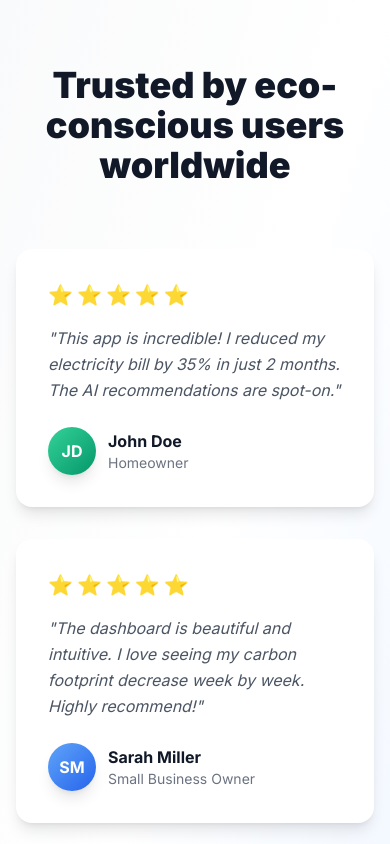
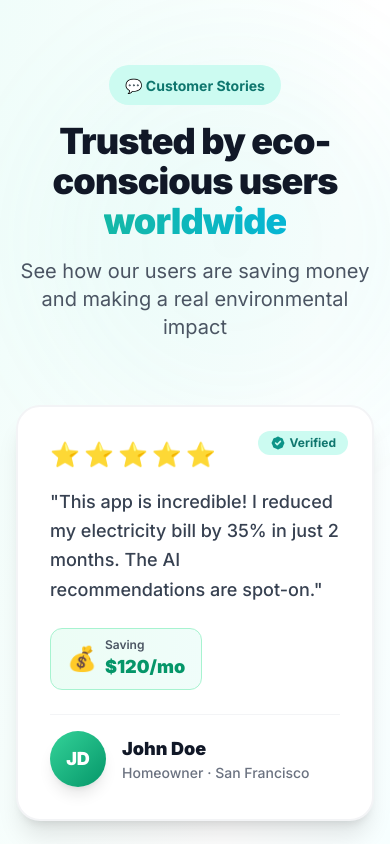
Before and after one commit to AbigailKemuma1/Phase-5-Project, a React (Vite) app in the folder my-app/: page / in a window 390 px wide. Shown: the part 6600-7444 px from the top of the page. Built offline with nearby package versions, Linux system fonts and the light colour scheme.

Commit message:
enhance: upgrade Testimonials with verified badges, savings display, and social proof

```diff
--- a/my-app/src/components/Testimonials.jsx
+++ b/my-app/src/components/Testimonials.jsx
@@ -2,38 +2,57 @@ const Testimonials = () => {
   const testimonials = [
     {
       name: 'John Doe',
-      title: 'Homeowner',
+      title: 'Homeowner · San Francisco',
       quote: 'This app is incredible! I reduced my electricity bill by 35% in just 2 months. The AI recommendations are spot-on.',
       rating: 5,
       initials: 'JD',
       bgColor: 'from-emerald-400 to-emerald-600',
+      verified: true,
+      savings: '$120/mo',
     },
     {
       name: 'Sarah Miller',
-      title: 'Small Business Owner',
+      title: 'Small Business Owner · Austin',
       quote: 'The dashboard is beautiful and intuitive. I love seeing my carbon footprint decrease week by week. Highly recommend!',
       rating: 5,
       initials: 'SM',
-      bgColor: 'from-blue-400 to-blue-600',
+      bgColor: 'from-blue-400 to-cyan-600',
+      verified: true,
+      savings: '$280/mo',
     },
     {
       name: 'Alex Park',
-      title: 'Environmental Advocate',
+      title: 'Environmental Advocate · Seattle',
       quote: 'Finally, a tool that makes sustainability easy and actionable. Love tracking my impact on climate change!',
       rating: 5,
       initials: 'AP',
-      bgColor: 'from-purple-400 to-purple-600',
+      bgColor: 'from-purple-400 to-pink-600',
+      verified: true,
+      savings: '$95/mo',
     },
   ];
 
   return (
-    <section className="py-24 bg-gradient-to-br from-gray-50 via-white to-blue-50">
-      <div className="max-w-7xl mx-auto px-4 sm:px-6 lg:px-8">
+    <section className="relative py-24 bg-gradient-to-br from-teal-50 via-white to-cyan-50 overflow-hidden">
+      {/* Background Decoration */}
+      <div className="absolute inset-0 opacity-5">
+        <div className="absolute top-20 left-10 w-96 h-96 bg-teal-400 rounded-full blur-3xl"></div>
+        <div className="absolute bottom-10 right-20 w-80 h-80 bg-cyan-400 rounded-full blur-3xl"></div>
+      </div>
+
+      <div className="max-w-7xl mx-auto px-4 sm:px-6 lg:px-8 relative">
         {/* Section Header */}
         <div className="text-center mb-16">
-          <h2 className="text-4xl sm:text-5xl font-black text-gray-900 mb-4">
-            Trusted by eco-conscious users worldwide
+          <div className="inline-block px-4 py-2 bg-teal-100 rounded-full mb-4">
+            <span className="text-teal-700 font-bold text-sm">💬 Customer Stories</span>
+          </div>
+          <h2 className="text-4xl sm:text-5xl font-black text-gray-900 mb-4 tracking-tight">
+            Trusted by eco-conscious users{' '}
+            <span className="bg-gradient-to-r from-teal-500 to-cyan-500 bg-clip-text text-transparent">worldwide</span>
           </h2>
+          <p className="text-xl text-gray-600 max-w-2xl mx-auto">
+            See how our users are saving money and making a real environmental impact
+          </p>
         </div>
 
         {/* Testimonial Cards */}
@@ -41,32 +60,73 @@ const Testimonials = () => {
           {testimonials.map((testimonial, index) => (
             <div
               key={index}
-              className="bg-white rounded-2xl shadow-lg p-8 hover:shadow-xl hover:-translate-y-1 transition-all duration-300"
+              className="group relative bg-white rounded-3xl shadow-xl p-8 border-2 border-gray-100 hover:border-teal-300 hover:shadow-2xl hover:-translate-y-2 transition-all duration-300"
             >
+              {/* Verified Badge */}
+              {testimonial.verified && (
+                <div className="absolute top-6 right-6 flex items-center space-x-1 px-3 py-1 bg-teal-100 rounded-full">
+                  <svg className="w-4 h-4 text-teal-600" fill="currentColor" viewBox="0 0 20 20">
+                    <path fillRule="evenodd" d="M6.267 3.455a3.066 3.066 0 001.745-.723 3.066 3.066 0 013.976 0 3.066 3.066 0 001.745.723 3.066 3.066 0 012.812 2.812c.051.643.304 1.254.723 1.745a3.066 3.066 0 010 3.976 3.066 3.066 0 00-.723 1.745 3.066 3.066 0 01-2.812 2.812 3.066 3.066 0 00-1.745.723 3.066 3.066 0 01-3.976 0 3.066 3.066 0 00-1.745-.723 3.066 3.066 0 01-2.812-2.812 3.066 3.066 0 00-.723-1.745 3.066 3.066 0 010-3.976 3.066 3.066 0 00.723-1.745 3.066 3.066 0 012.812-2.812zm7.44 5.252a1 1 0 00-1.414-1.414L9 10.586 7.707 9.293a1 1 0 00-1.414 1.414l2 2a1 1 0 001.414 0l4-4z" clipRule="evenodd" />
+                  </svg>
+                  <span className="text-xs font-bold text-teal-700">Verified</span>
+                </div>
+              )}
+
               {/* Star Rating */}
               <div className="flex items-center space-x-1 mb-4">
                 {[...Array(testimonial.rating)].map((_, i) => (
-                  <span key={i} className="text-yellow-400 text-xl">⭐</span>
+                  <span key={i} className="text-yellow-400 text-2xl">⭐</span>
                 ))}
               </div>
 
               {/* Quote */}
-              <p className="text-gray-600 italic mb-6 leading-relaxed">
+              <p className="text-gray-700 text-lg mb-6 leading-relaxed font-medium">
                 &quot;{testimonial.quote}&quot;
               </p>
 
+              {/* Savings Badge */}
+              <div className="mb-6 inline-block px-4 py-2 bg-gradient-to-r from-emerald-50 to-teal-50 rounded-xl border border-emerald-200">
+                <div className="flex items-center space-x-2">
+                  <span className="text-2xl">💰</span>
+                  <div>
+                    <div className="text-xs text-gray-600 font-semibold">Saving</div>
+                    <div className="text-lg font-black text-emerald-600">{testimonial.savings}</div>
+                  </div>
+                </div>
+              </div>
+
               {/* User Info */}
-              <div className="flex items-center space-x-3">
-                <div className={`w-12 h-12 bg-gradient-to-br ${testimonial.bgColor} rounded-full flex items-center justify-center text-white font-bold shadow-lg`}>
+              <div className="flex items-center space-x-4 pt-4 border-t border-gray-100">
+                <div className={`w-14 h-14 bg-gradient-to-br ${testimonial.bgColor} rounded-full flex items-center justify-center text-white font-black text-lg shadow-lg group-hover:scale-110 transition-transform`}>
                   {testimonial.initials}
                 </div>
                 <div>
-                  <div className="font-bold text-gray-900">{testimonial.name}</div>
-                  <div className="text-sm text-gray-500">{testimonial.title}</div>
+                  <div className="font-black text-gray-900 text-lg">{testimonial.name}</div>
+                  <div className="text-sm text-gray-500 font-medium">{testimonial.title}</div>
                 </div>
               </div>
             </div>
           ))}
+        </div>
+
+        {/* Social Proof Stats */}
+        <div className="mt-16 text-center">
+          <div className="inline-flex items-center space-x-8 px-8 py-4 bg-white rounded-2xl shadow-lg">
+            <div>
+              <div className="text-3xl font-black text-gray-900">4.9/5</div>
+              <div className="text-sm text-gray-600 font-semibold">Average Rating</div>
+            </div>
+            <div className="w-px h-12 bg-gray-300"></div>
+            <div>
+              <div className="text-3xl font-black text-gray-900">2,500+</div>
+              <div className="text-sm text-gray-600 font-semibold">Happy Users</div>
+            </div>
+            <div className="w-px h-12 bg-gray-300"></div>
+            <div>
+              <div className="text-3xl font-black text-gray-900">98%</div>
+              <div className="text-sm text-gray-600 font-semibold">Would Recommend</div>
+            </div>
+          </div>
         </div>
       </div>
     </section>
```
